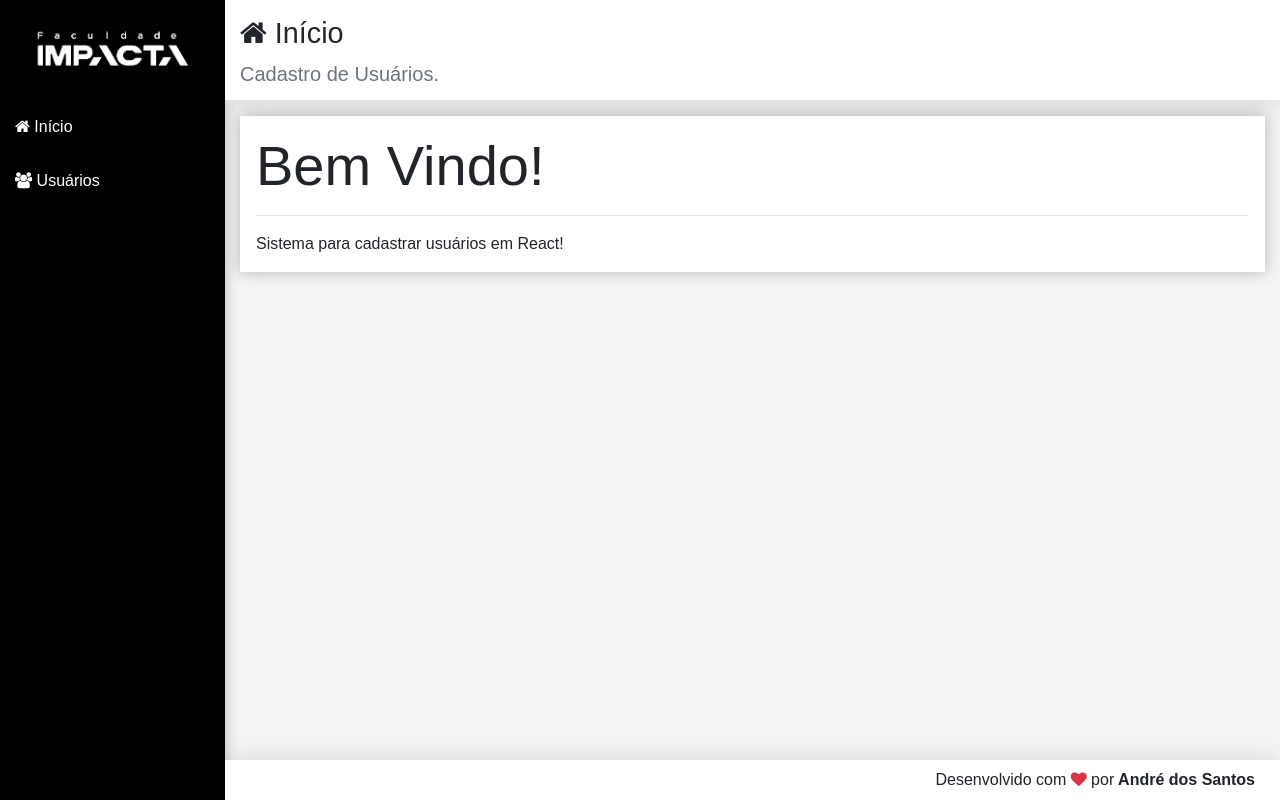
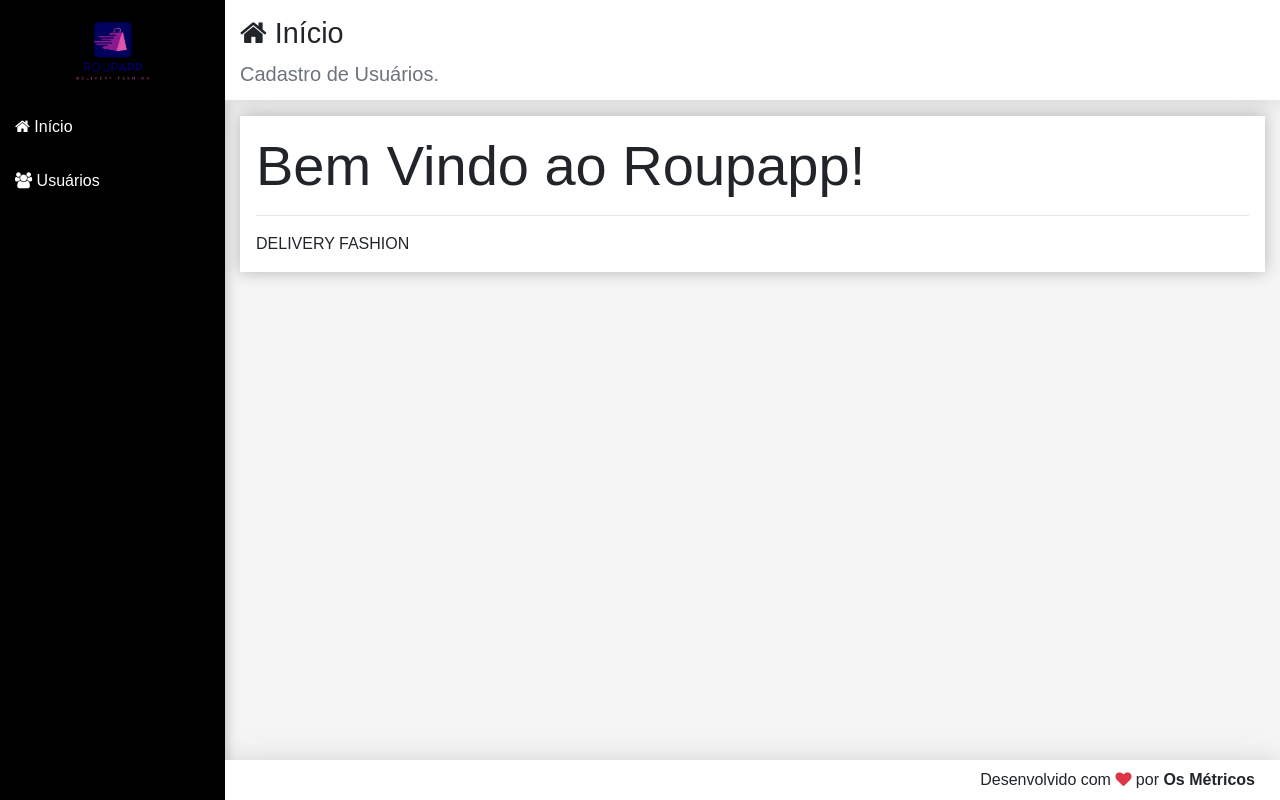
Before and after one commit to Andredossantos96/Roupapp, a React (Create React App) app in the folder cadastro/frontend/: page / in a window 1280 px wide. Built offline with nearby package versions, Linux system fonts and the light colour scheme.

Commit message:
Cadastro roupapp

```diff
--- a/cadastro/frontend/src/components/templete/Footer.jsx
+++ b/cadastro/frontend/src/components/templete/Footer.jsx
@@ -5,6 +5,6 @@
     <footer className="footer">
         <span>
             Desenvolvido com <i className="fa fa-heart text-danger"></i> por
-            <strong> André dos Santos </strong>
+            <strong> Os Métricos </strong>
         </span>
     </footer>
--- a/cadastro/frontend/src/components/templete/Nav.css
+++ b/cadastro/frontend/src/components/templete/Nav.css
@@ -14,7 +14,7 @@
 }
 
 .menu a:hover {
-    background: linear-gradient(135deg, #07a7e3 0%, #32dac3 100%);
+    background: linear-gradient(135deg, #3f0352 0%, #3243da 100%);
 }
 
 @media(max-width: 768px) {
--- a/cadastro/frontend/src/components/templete/home/Home.jsx
+++ b/cadastro/frontend/src/components/templete/home/Home.jsx
@@ -3,7 +3,7 @@
 
 export default props =>
   <Main icon="home" title="Início" subtitle="Cadastro de Usuários.">
-    <div className="display-4">Bem Vindo!</div>
+    <div className="display-4">Bem Vindo ao Roupapp!</div>
     <hr />
-    <p className="mb-0">Sistema para cadastrar usuários em React!</p>
+    <p className="mb-0">DELIVERY FASHION</p>
   </Main>
--- a/cadastro/frontend/src/components/user/UserCrud.jsx
+++ b/cadastro/frontend/src/components/user/UserCrud.jsx
@@ -5,7 +5,7 @@
 const headerProps = {
     icon: 'users',
     title: 'Usuários',
-    subtitle: 'Cadastro de alunos da Faculdade Impacta!'
+    subtitle: 'Cadastro de usuários Roupapp!'
 }
 
 const baseUrl = 'http://localhost:3001/users'
```
Also changed, not shown: cadastro/frontend/src/assests/imgs/logo.png, 1 other file (tests, documents, lock files or other folders).
